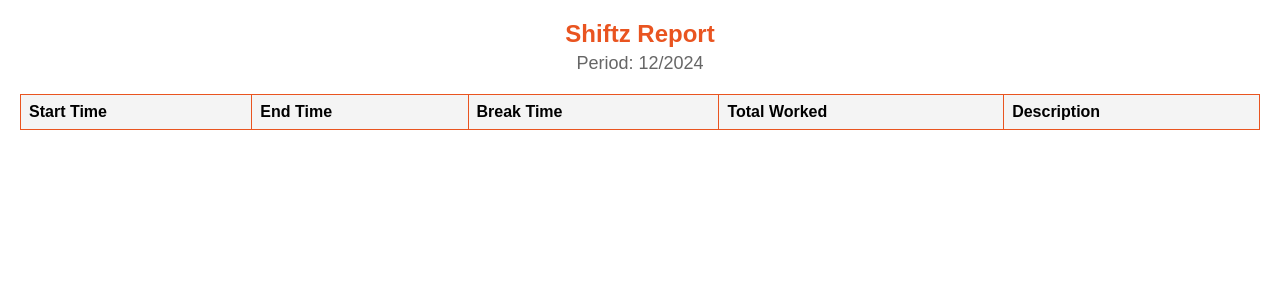
After one commit to tobsthechee/shiftz, a Flask app: page /pdfgen in a window 1280 px wide. The commit adds this page. Shown: the top 300 px of the page. Run offline with Flask 3, Linux system fonts and the light colour scheme; data that the repository does not hold is empty.

Commit message:
Add files via upload
Promoted to version 1.0.1

> added shifts generation to printable format
> minor UI tweaks

```diff
--- a/app.py
+++ b/app.py
@@ -189,6 +189,62 @@
     return render_template('report.html', shifts_by_user=shifts_by_user, total_hours_by_user=total_hours_by_user, users=users, year_range=year_range, current_month=current_month, current_year=current_year, month=month, year=year)
 
 
+@app.route('/pdfgen', methods=['GET'])
+def pdfgen():
+    # Get the user_id, month, and year from the query string
+    user_id = request.args.get('user_id', type=int)
+    month = request.args.get('month', default=None, type=int)  # Get the month parameter as integer
+    year = request.args.get('year', default=None, type=int)  # Get the year parameter as integer
+
+    # Get the current year and month
+    current_year = datetime.now().year
+    current_month = datetime.now().month
+
+    # If no year is provided, default to the current year
+    if not year:
+        year = current_year
+
+    # If no month is provided, default to the current month
+    if not month:
+        month = current_month
+
+    # Generate the year range (from 5 years ago to 1 year in the future)
+    year_range = list(range(current_year - 5, current_year + 2))
+
+    # Start the query
+    shifts_query = Shift.query
+
+    # Filter by user if user_id is provided
+    if user_id:
+        shifts_query = shifts_query.filter_by(user_id=user_id)
+
+    # Filter by month if month is provided (adjust for SQLite compatibility)
+    if month:
+        shifts_query = shifts_query.filter(func.strftime('%m', Shift.start_time) == f'{month:02d}')
+
+    # Filter by year if year is provided (adjust for SQLite compatibility)
+    if year:
+        shifts_query = shifts_query.filter(func.strftime('%Y', Shift.start_time) == str(year))
+
+    # Fetch all the filtered shifts and sort by start_time (ascending)
+    shifts = shifts_query.order_by(Shift.start_time).all()
+
+    # Group shifts by user
+    users = User.query.all()  # Get all users to display in the report options
+    shifts_by_user = {}
+    for user in users:
+        shifts_by_user[user] = [shift for shift in shifts if shift.user_id == user.id]
+
+    # Calculate total worked hours for each user
+    total_hours_by_user = {}
+    for user, user_shifts in shifts_by_user.items():
+        total_minutes = sum([shift.total_time for shift in user_shifts])
+        total_hours = total_minutes // 60
+        total_minutes_remaining = total_minutes % 60
+        total_hours_by_user[user] = f"{total_hours}h {total_minutes_remaining}m"
+
+    return render_template('pdfgen.html', shifts=shifts, total_hours_by_user=total_hours_by_user, user=request.args.get('user_id', ''), month=month, year=year, users=users, current_month=current_month, current_year=current_year)
+
 
 if __name__ == '__main__':
     with app.app_context():
--- a/templates/index.html
+++ b/templates/index.html
@@ -20,8 +20,8 @@
 
         <!-- Buttons to Navigate Between Pages -->
         <div class="navigation-buttons">
-            <a href="{{ url_for('shift_management') }}" class="btn">Create Shifts</a>
-            <a href="{{ url_for('report') }}" class="btn">Generate Report</a>
+            <a href="{{ url_for('shift_management') }}" class="btn">New shift</a>
+            <a href="{{ url_for('report') }}" class="btn">Reporting</a>
         </div>
 
         <h2>Calendar</h2>
--- /dev/null
+++ b/templates/pdfgen.html
@@ -0,0 +1,76 @@
+<!DOCTYPE html>
+<html lang="en">
+<head>
+    <meta charset="UTF-8">
+    <title>Shiftz2PDF</title>
+    <style>
+        body {
+            font-family: Arial, sans-serif;
+            margin: 20px;
+        }
+        header {
+            text-align: center;
+            margin-bottom: 20px;
+        }
+        header h1 {
+            font-size: 24px;
+            margin: 0;
+            color: #E95420;
+        }
+        header p {
+            font-size: 18px;
+            margin: 5px 0;
+            color: #666;
+        }
+        table {
+            width: 100%;
+            border-collapse: collapse;
+            margin-bottom: 20px;
+        }
+        table, th, td {
+            border: 1px solid #E95420;
+        }
+        th, td {
+            padding: 8px;
+            text-align: left;
+        }
+        th {
+            background-color: #f4f4f4;
+        }
+        h2 {
+            color: #E95420;
+            margin: 20px 0 10px;
+        }
+    </style>
+</head>
+<body>
+    <header>
+        <h1>Shiftz Report</h1>
+        <p>
+            Period: {{ month }}/{{ year }}
+        </p>
+    </header>
+    <table>
+        <thead>
+            <tr>
+                <th>Start Time</th>
+                <th>End Time</th>
+                <th>Break Time</th>
+                <th>Total Worked</th>
+                <th>Description</th>
+            </tr>
+        </thead>
+        <tbody>
+            {% for shift in shifts %}
+            <tr>
+                <td>{{ shift.formatted_start_time() }}</td>
+                <td>{{ shift.formatted_end_time() }}</td>
+                <td>{{ shift.break_time }} mins</td>
+                <td>{{ shift.formatted_total_time() }}</td>
+                <td>{{ shift.description or 'N/A' }}</td>
+            </tr>
+            {% endfor %}
+        </tbody>
+    </table>
+</body>
+</html>
--- a/templates/report.html
+++ b/templates/report.html
@@ -13,6 +13,12 @@
 	<div class="navigation-buttons">
         <!-- Back to Main Page Button -->
         <button class="btn-back" onclick="window.location.href='{{ url_for('index') }}'">Back to Main Page</button>
+          <form action="{{ url_for('pdfgen') }}" method="GET" target="_blank" style="display:inline;">
+        	<input type="hidden" name="month" value="{{ request.args.get('month', current_month) }}">
+        	<input type="hidden" name="year" value="{{ request.args.get('year', current_year) }}">
+        	<input type="hidden" name="user_id" value="{{ request.args.get('user_id', '') }}">
+        	<button type="submit" class="btn-back">Generate PDF</button>
+    	  </form>
 	</div>
 
 	<div class="report">
```
Also changed, not shown: requirements.txt (added, +7 -0 lines), 1 other file.
